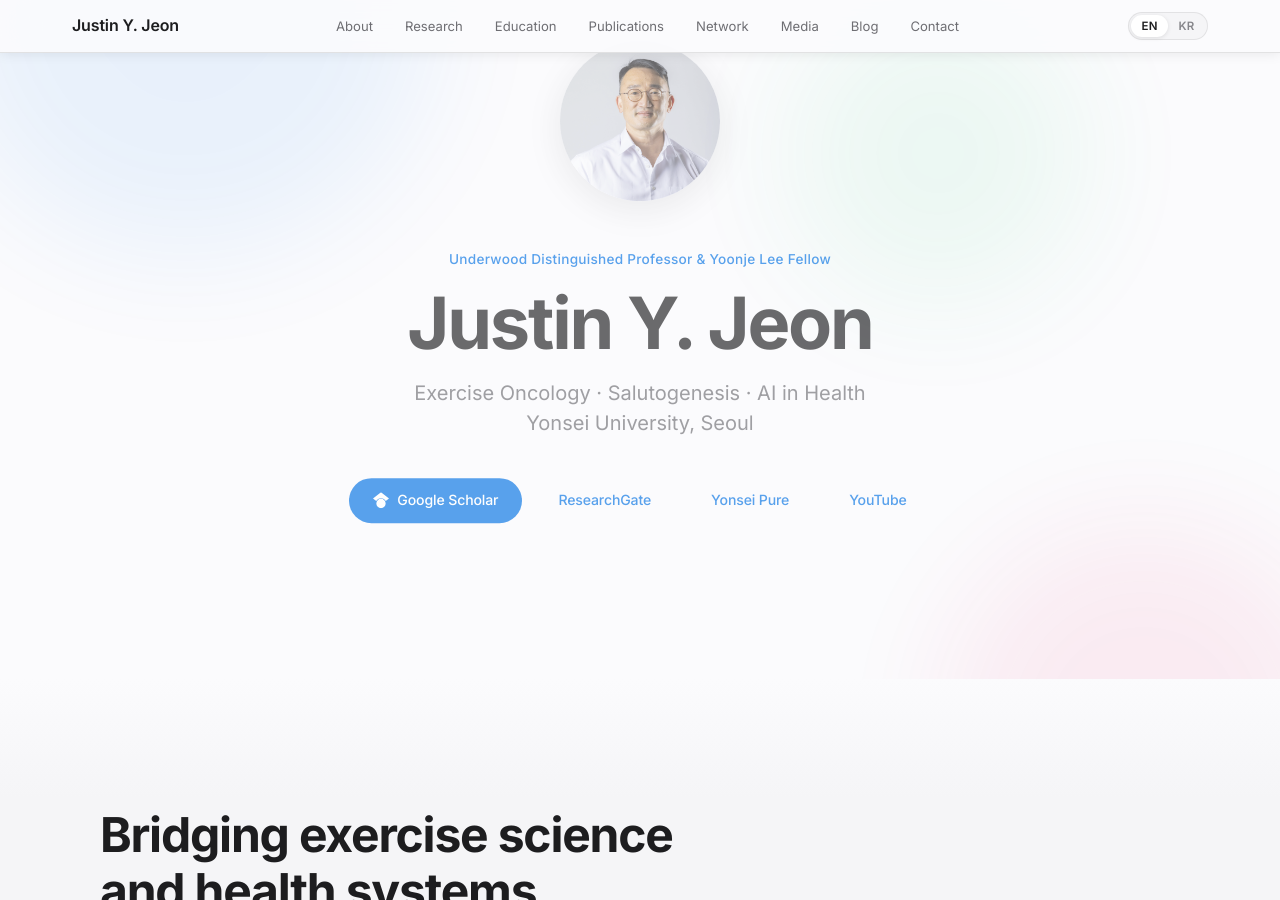
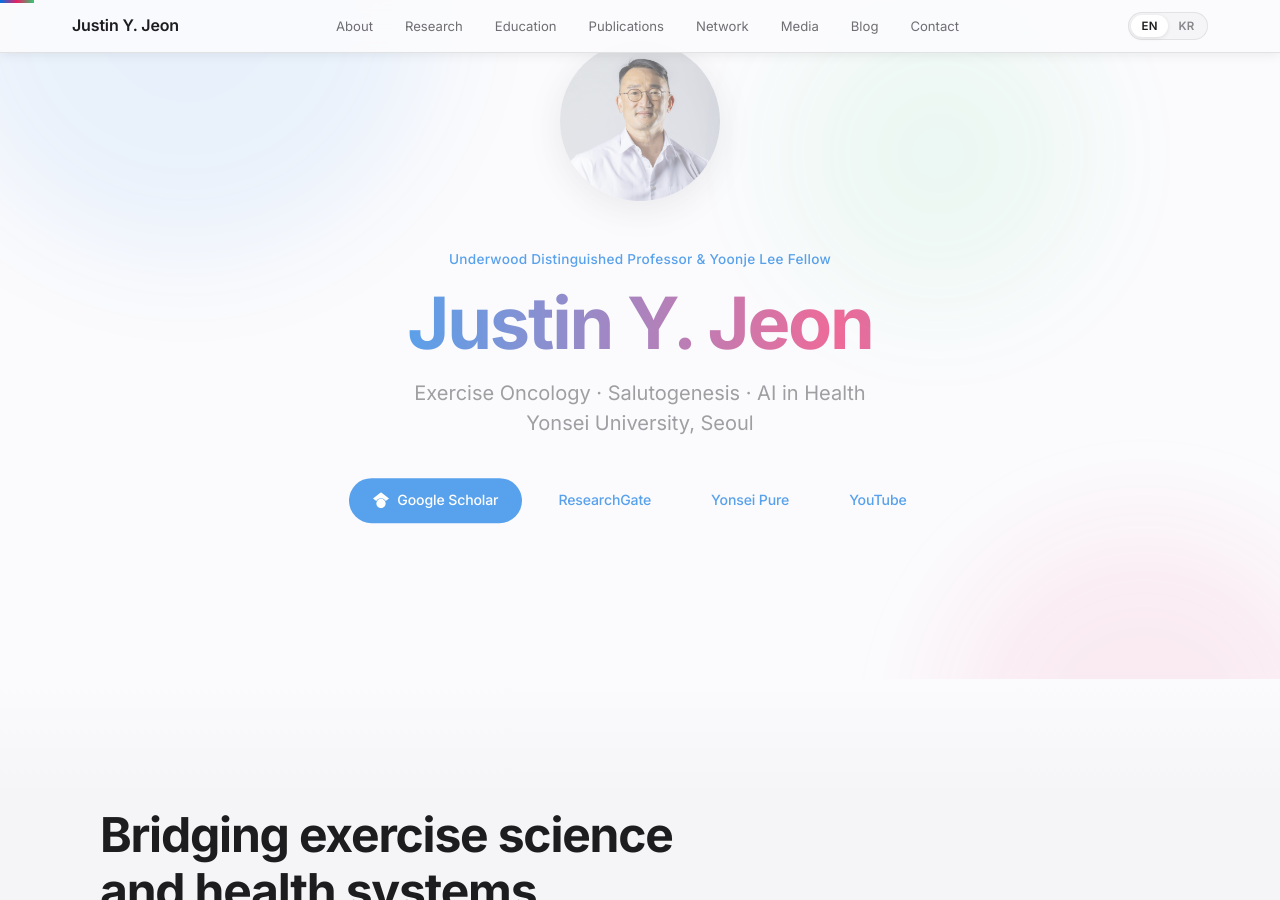
Before and after one commit to justinjeon70-hue/justin-jeon-website, a Jekyll site: the page built from index.html, in a window 1280 px wide and 900 px high, scrolled down 221 px. Built offline with Jekyll 4.4.1, drawn with Linux system fonts in a browser that asks for light colours.

Commit message:
Add 5 visual effects: gradient text, counters, tilt, glow, progress bar
1. Hero name animated gradient (blue/pink shimmer)
2. Number counter animation on scroll (network stats)
3. 3D tilt effect on research cards
4. Mouse-follow glow on all cards
5. Scroll progress bar at top of page

Co-Authored-By: Claude Opus 4.6 <noreply@anthropic.com>

```diff
--- a/index.html
+++ b/index.html
@@ -248,8 +248,18 @@ layout: null
             font-weight: 700;
             letter-spacing: -0.03em;
             line-height: 1.1;
-            color: var(--text-primary);
             margin-bottom: 1rem;
+            background: linear-gradient(90deg, #1d1d1f, #0071e3, #E91E63, #0071e3, #1d1d1f);
+            background-size: 300% 100%;
+            -webkit-background-clip: text;
+            background-clip: text;
+            -webkit-text-fill-color: transparent;
+            animation: gradientShift 6s ease-in-out infinite;
+        }
+
+        @keyframes gradientShift {
+            0%, 100% { background-position: 0% 50%; }
+            50% { background-position: 100% 50%; }
         }
 
         .hero-title {
@@ -862,6 +872,52 @@ layout: null
             .network-stats { grid-template-columns: repeat(2, 1fr); }
         }
 
+        /* ===== Scroll Progress Bar ===== */
+        .scroll-progress {
+            position: fixed;
+            top: 0;
+            left: 0;
+            height: 3px;
+            background: linear-gradient(90deg, #0071e3, #E91E63, #2ECC71);
+            z-index: 1001;
+            width: 0%;
+            transition: width 0.05s linear;
+        }
+
+        /* ===== 3D Tilt Cards ===== */
+        .tilt-card {
+            transform-style: preserve-3d;
+            perspective: 1000px;
+        }
+        .tilt-card .research-icon,
+        .tilt-card h3,
+        .tilt-card p {
+            transform: translateZ(30px);
+        }
+
+        /* ===== Mouse Glow Effect ===== */
+        .glow-card {
+            position: relative;
+            overflow: hidden;
+        }
+        .glow-card::after {
+            content: '';
+            position: absolute;
+            width: 200px;
+            height: 200px;
+            border-radius: 50%;
+            background: radial-gradient(circle, rgba(0,113,227,0.12) 0%, transparent 70%);
+            pointer-events: none;
+            opacity: 0;
+            transition: opacity 0.3s;
+            transform: translate(-50%, -50%);
+            top: var(--glow-y, -200px);
+            left: var(--glow-x, -200px);
+        }
+        .glow-card:hover::after {
+            opacity: 1;
+        }
+
         /* ===== Language Toggle ===== */
         .lang-toggle {
             display: flex;
@@ -898,6 +954,8 @@ layout: null
     </style>
 </head>
 <body>
+
+<div class="scroll-progress" id="scroll-progress"></div>
 
 <!-- Navigation -->
 <nav id="navbar">
@@ -1004,7 +1062,7 @@ layout: null
         <h2 class="section-heading slide-right" data-i18n="research.heading">Areas of focus.</h2>
         <p class="section-subheading slide-right" data-i18n="research.sub">Pioneering research at the intersection of exercise science, chronic disease, and health system transformation.</p>
         <div class="research-grid">
-            <div class="research-card fade-in">
+            <div class="research-card tilt-card glow-card fade-in">
                 <div class="research-icon">&#127981;</div>
                 <h3 data-i18n="research.c1t">Exercise Oncology</h3>
                 <p data-i18n="research.c1p">Exercise interventions for cancer patients and survivors across all phases of survivorship</p>
@@ -1056,19 +1114,19 @@ layout: null
         <div class="network-legend-bar fade-in" id="network-legend"></div>
         <div class="network-stats fade-in">
             <div class="network-stat">
-                <div class="network-stat-value">44</div>
+                <div class="network-stat-value" data-count="44">0</div>
                 <div class="network-stat-label" data-i18n="network.s1">Key Co-Authors</div>
             </div>
             <div class="network-stat">
-                <div class="network-stat-value">10</div>
+                <div class="network-stat-value" data-count="10">0</div>
                 <div class="network-stat-label" data-i18n="network.s2">Research Fields</div>
             </div>
             <div class="network-stat">
-                <div class="network-stat-value">6</div>
+                <div class="network-stat-value" data-count="6">0</div>
                 <div class="network-stat-label" data-i18n="network.s3">Countries</div>
             </div>
             <div class="network-stat">
-                <div class="network-stat-value">15+</div>
+                <div class="network-stat-value" data-count="15" data-suffix="+">0</div>
                 <div class="network-stat-label" data-i18n="network.s4">Institutions</div>
             </div>
         </div>
@@ -1120,7 +1178,7 @@ layout: null
         <h2 class="section-heading slide-left" data-i18n="pub.heading">Selected works.</h2>
         <p class="section-subheading slide-left" data-i18n="pub.sub">A curated selection from 300+ peer-reviewed publications in exercise oncology, diabetes, and health systems.</p>
         <div class="pub-list">
-            <div class="pub-card fade-in">
+            <div class="pub-card glow-card fade-in">
                 <div class="pub-title">Exercise as a New Therapeutic Modality in Oncology: CHALLENGE Trial Refines Survivorship Care</div>
                 <div class="pub-authors">Jeon, J.Y.</div>
                 <div class="pub-footer">
@@ -1128,7 +1186,7 @@ layout: null
                     <span class="pub-year-badge">2025</span>
                 </div>
             </div>
-            <div class="pub-card fade-in">
+            <div class="pub-card glow-card fade-in">
                 <div class="pub-title">A Phenomenological Exploration of the Intersectionality of Body Image and Identity of Female Rugby Players</div>
                 <div class="pub-authors">Kim, J., Im, S., Jeon, J.Y., &amp; Heo, J.</div>
                 <div class="pub-footer">
@@ -1136,7 +1194,7 @@ layout: null
                     <span class="pub-year-badge">2026</span>
                 </div>
             </div>
-            <div class="pub-card fade-in">
+            <div class="pub-card glow-card fade-in">
                 <div class="pub-title">Effects of Exercise on Pain and Disability After Lumbar Disc Herniation Surgery</div>
                 <div class="pub-authors">Jin, H.S., Kwon, J.W., Lee, J., Lee, D.J., Lee, D.H. &amp; Jeon, J.Y.</div>
                 <div class="pub-footer">
@@ -1144,7 +1202,7 @@ layout: null
                     <span class="pub-year-badge">2025</span>
                 </div>
             </div>
-            <div class="pub-card fade-in">
+            <div class="pub-card glow-card fade-in">
                 <div class="pub-title">Global Trends in Importance of 24-Hour Movement Behaviors to Pediatric Health</div>
                 <div class="pub-authors">Lee, E.Y., Jayawardena, R., Park, S., Jeon, J.Y., Kim, Y.S. &amp; Tremblay, M.S.</div>
                 <div class="pub-footer">
@@ -1152,7 +1210,7 @@ layout: null
                     <span class="pub-year-badge">2025</span>
                 </div>
             </div>
-            <div class="pub-card fade-in">
+            <div class="pub-card glow-card fade-in">
                 <div class="pub-title">Greater Excess Post-Exercise Oxygen Consumption and Fat Use Following Calisthenics</div>
                 <div class="pub-authors">Lee, E.B., et al.</div>
                 <div class="pub-footer">
@@ -1160,7 +1218,7 @@ layout: null
                     <span class="pub-year-badge">2025</span>
                 </div>
             </div>
-            <div class="pub-card fade-in">
+            <div class="pub-card glow-card fade-in">
                 <div class="pub-title">Leisure Constraints and Negotiation among Canadian and South Korean Mountain Hikers</div>
                 <div class="pub-authors">Chun, S.B., Halpenny, E.A., Jeon, J.Y., &amp; Lee, C.W.</div>
                 <div class="pub-footer">
@@ -1168,7 +1226,7 @@ layout: null
                     <span class="pub-year-badge">2025</span>
                 </div>
             </div>
-            <div class="pub-card fade-in">
+            <div class="pub-card glow-card fade-in">
                 <div class="pub-title">Exercise Across the Phases of Cancer Survivorship: A Narrative Review</div>
                 <div class="pub-authors">Jeon, J.Y., et al.</div>
                 <div class="pub-footer">
@@ -1242,7 +1300,7 @@ layout: null
         <h2 class="section-heading slide-left" data-i18n="contact.heading">Get in touch.</h2>
         <p class="section-subheading slide-left" data-i18n="contact.sub">I welcome inquiries about research collaborations, speaking engagements, and academic partnerships.</p>
         <div class="contact-grid">
-            <div class="contact-card fade-in">
+            <div class="contact-card glow-card fade-in">
                 <div class="contact-icon-wrap">&#9993;</div>
                 <div>
                     <div class="contact-label" data-i18n="contact.email">Email</div>
@@ -1364,6 +1422,76 @@ document.querySelectorAll('.fade-in, .slide-left, .slide-right, .scale-in').forE
             ticking = true;
         }
     }, { passive: true });
+})();
+
+// ===== Scroll Progress Bar =====
+(function() {
+    const bar = document.getElementById('scroll-progress');
+    window.addEventListener('scroll', () => {
+        const scrollTop = window.scrollY;
+        const docHeight = document.documentElement.scrollHeight - window.innerHeight;
+        bar.style.width = (scrollTop / docHeight * 100) + '%';
+    }, { passive: true });
+})();
+
+// ===== Number Counter Animation =====
+(function() {
+    const counters = document.querySelectorAll('[data-count]');
+    const counterObserver = new IntersectionObserver((entries) => {
+        entries.forEach(entry => {
+            if (entry.isIntersecting && !entry.target.dataset.counted) {
+                entry.target.dataset.counted = 'true';
+                const target = parseInt(entry.target.dataset.count);
+                const suffix = entry.target.dataset.suffix || '';
+                const duration = 1500;
+                const start = performance.now();
+
+                function update(now) {
+                    const elapsed = now - start;
+                    const progress = Math.min(elapsed / duration, 1);
+                    // Ease out cubic
+                    const eased = 1 - Math.pow(1 - progress, 3);
+                    const current = Math.round(eased * target);
+                    entry.target.textContent = current.toLocaleString() + suffix;
+                    if (progress < 1) requestAnimationFrame(update);
+                }
+                requestAnimationFrame(update);
+            }
+        });
+    }, { threshold: 0.5 });
+    counters.forEach(el => counterObserver.observe(el));
+})();
+
+// ===== 3D Tilt Effect on Cards =====
+(function() {
+    document.querySelectorAll('.tilt-card').forEach(card => {
+        card.addEventListener('mousemove', (e) => {
+            const rect = card.getBoundingClientRect();
+            const x = e.clientX - rect.left;
+            const y = e.clientY - rect.top;
+            const centerX = rect.width / 2;
+            const centerY = rect.height / 2;
+            const rotateX = (y - centerY) / centerY * -8;
+            const rotateY = (x - centerX) / centerX * 8;
+            card.style.transform = `perspective(1000px) rotateX(${rotateX}deg) rotateY(${rotateY}deg) scale(1.02)`;
+            card.style.transition = 'transform 0.1s ease';
+        });
+        card.addEventListener('mouseleave', () => {
+            card.style.transform = 'perspective(1000px) rotateX(0) rotateY(0) scale(1)';
+            card.style.transition = 'transform 0.5s ease';
+        });
+    });
+})();
+
+// ===== Mouse Glow Effect on Cards =====
+(function() {
+    document.querySelectorAll('.glow-card').forEach(card => {
+        card.addEventListener('mousemove', (e) => {
+            const rect = card.getBoundingClientRect();
+            card.style.setProperty('--glow-x', (e.clientX - rect.left) + 'px');
+            card.style.setProperty('--glow-y', (e.clientY - rect.top) + 'px');
+        });
+    });
 })();
 
 // Google Scholar metrics via CORS proxy, with fallback
```
